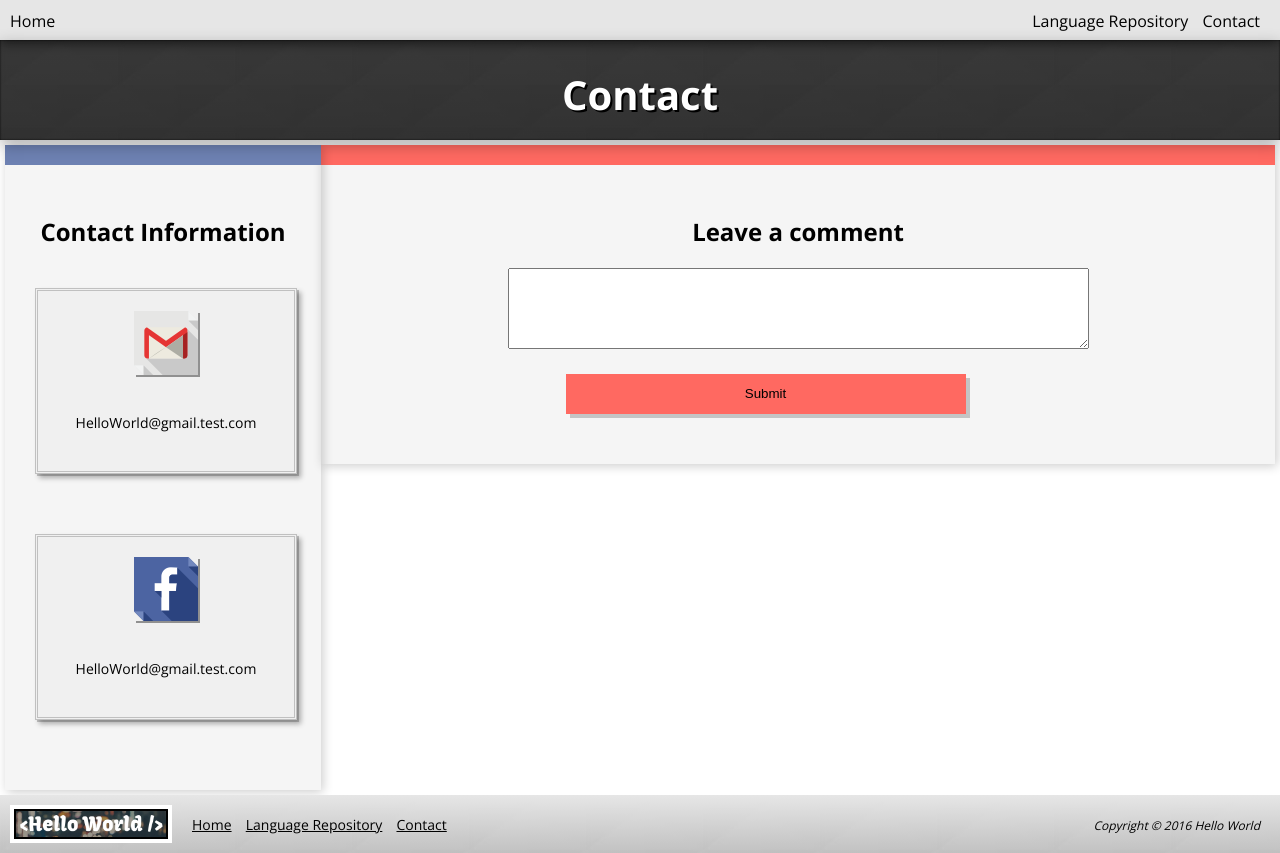
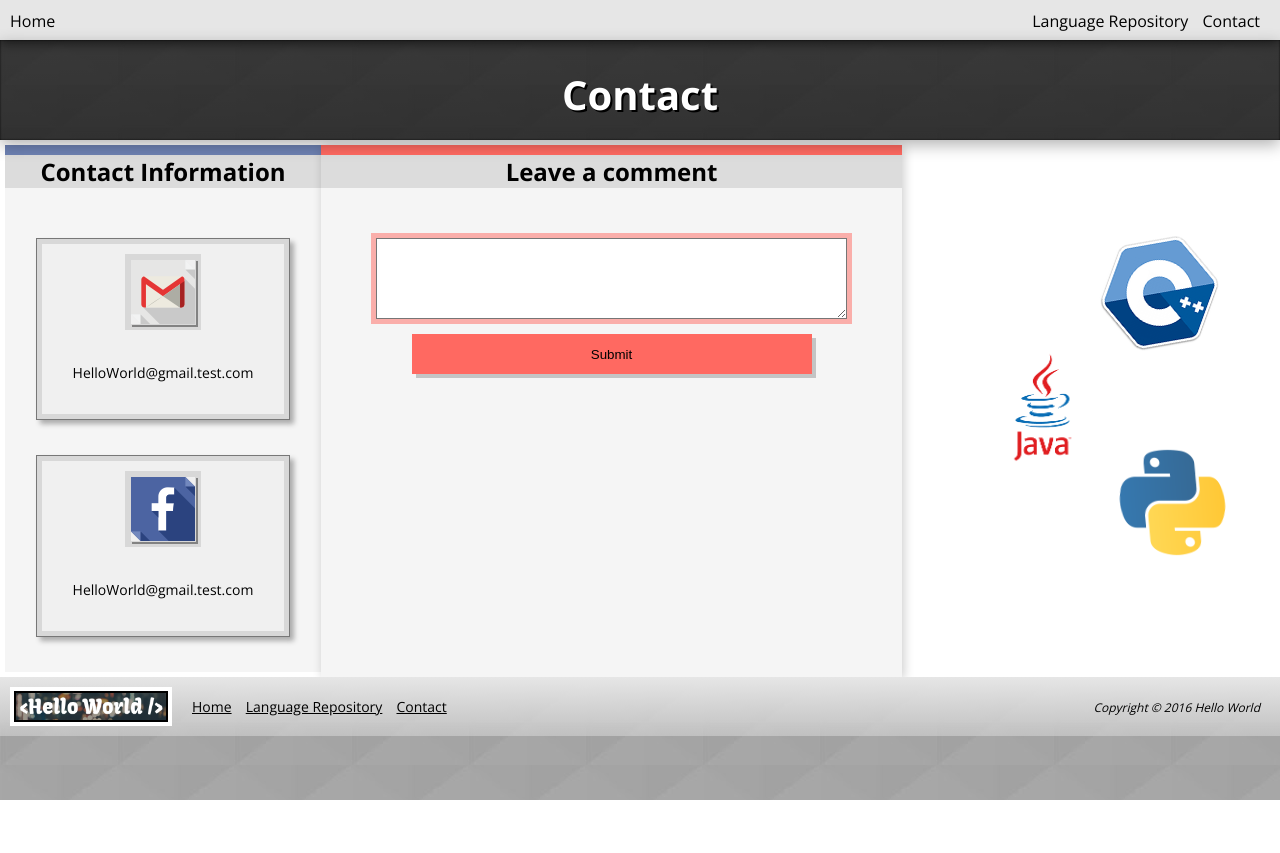
Before and after one commit to edwin0258/CS195_final, a plain HTML site: page contact.html in a window 1280 px wide. After the commit the page ends 800 px from the top, so only its background shows below. Drawn offline with nearby package versions, Linux system fonts and the light colour scheme.

Commit message:
Almost Done with final design for each page!

```diff
--- a/contact.html
+++ b/contact.html
@@ -8,6 +8,7 @@
   <link rel="stylesheet" href="styles/style.css"/>
   <link rel="stylesheet" href="styles/contact.css"/>
   <link href='https://fonts.googleapis.com/css?family=Open+Sans:400,700,300' rel='stylesheet' type='text/css'>
+
   <link rel="icon" href="favicon.ico" type="image/x-icon"/>
   <link rel="shortcut icon" href="images/favicon.ico" type="image/x-icon"/>
   <!-- [if lt IE 9]>
@@ -54,6 +55,11 @@
             <input type="submit" class="button"/>
           </form>
         </section>
+        <section class="images">
+        <img class="image_one image" src="images/c_plus.png" alt="c++ logo"/>
+        <img class="image_two image" src="images/java.png" alt="java logo"/>
+        <img class="image_three image" src="images/python.png" alt="python logo"/>
+      </section>
     </div>
     <footer>
       <img src="images/logo.png" alt="Hello World Logo"/>
--- a/scripts/language.js
+++ b/scripts/language.js
@@ -1,8 +1,8 @@
-var colors = ["#5BC0EB","#FDE74C","#9BC53D","#E55934","#FA7921"];
-
+var colors = ["#5BC0EB","#FDE74C","#9BC53D","#E55934","#FA7921"  , "#FFBF00","#E83F6F","#2274A5","#32936F","#BBBBBB"];
+var link_colors = ["#5BC0EB","#FDE74C","#9BC53D","#E55934","#FA7921"]
 
 $(document).ready(function(){
-
+    var color = link_colors[Math.floor(Math.random()*link_colors.length)];
     var width = 0;
     $("header h1").hide();
     $("header h1").fadeIn("slow");
@@ -27,4 +27,5 @@ $(document).ready(function(){
             $(this).css({"background-color": "white"});
         })
     })
+    $(".links").css({background: color});
 })
--- a/styles/contact.css
+++ b/styles/contact.css
@@ -1,24 +1,34 @@
 .main .contact_info, .main .contact_container{
   display:inline-block;
+  overflow:hidden;
 }
+h2{
+  background-color:rgba(0,0,0,.1);
+  margin:0px;
+  margin-bottom:50px;
+}
+/* Contact Info Section */
 .contact_info{
   float:left;
-  width:20vw;
-  padding:30px;
+  width:calc(20vw + 60px);
   text-align:center;
   background-color:rgba(0,0,0,.04);
-  border-top:20px solid #6D81B2;
-  box-shadow:2px 2px 10px rgba(0,0,0,.2);
+  border-top:10px solid #6D81B2;
+
+
+}
+.contact_info h2{
+  margin-top:0px;
 }
 .contact_container{
     font-size:14px;
-    width:100%;
+    width:80%;
     height:180px;
-    margin:20px auto 40px auto;
+    margin:0px 30px 30px 30px;
     background-color:rgb(240,240,240);
-    border:double rgba(0,0,0,.2) 3px;
-    box-shadow:2px 2px 0px rgba(0,0,0,.2), 4px 4px 5px rgba(0,0,0,.3);
+    box-shadow:inset 0px 0px 0px 5px rgba(0,0,0,.1),4px 4px 5px rgba(0,0,0,.3);
     word-wrap:break-word;
+    border:1px solid rgba(0,0,0,.5);
 }
 .contact_container:hover{
   opacity:.8;
@@ -27,24 +37,31 @@
 .contact_container img{
   margin-top:20px;
   margin-bottom:20px;
-  box-shadow:2px 2px rgba(0,0,0,.4);
+  box-shadow:2px 2px rgba(0,0,0,.4), 0px 0px 0px 5px rgba(0,0,0,.1);
+  border:1px solid rgba(0,0,0,.1);
 }
+/* Comment Section */
 .comment{
-  padding-top:30px;
+  position:absolute;
+  top:5px;
+  bottom:0;
   padding-bottom:30px;
-  border-top:20px solid #FF6961;
+  border-top:10px solid #FF6961;
   margin-left:calc(20vw + 60px);
 
   text-align:center;
   background-color:rgba(0,0,0,.04);
   box-shadow:2px 2px 10px rgba(0,0,0,.2);
 
+
+}
+textarea{
+  width:80%;
+  box-shadow:0px 0px 0px 5px rgba(255,105,97,.5);
 }
 
-
 .button{
-  margin:20px 85px 20px 20px;
-
+  margin:10px auto 0px auto;
   width:400px;
   height:40px;
   background-color:#ff6961;
@@ -57,17 +74,51 @@
 .button:hover{
   -webkit-transition: .5s all;
   transition:.5s all;
-  margin-right:81px;
-  margin-top:24px;
   box-shadow:1px 1px 0px rgba(0,0,0,.2);
   background-color:#ff9961;
 }
+/*Images */
+.images{
+  position:absolute;
+  right:0;
+  top:50px;
+  width:calc(25%);
 
-@media only screen and (max-width: 680px){
+}
+.images img{
+  height:125px;
+}
+.image_one{
+  float:right;
+  margin:40px;
+  transform:rotate(20deg);
+}
+.image_two{
+
+  float:left;
+  margin-left:20px;
+  margin-top:-50px;
+}
+.image_three{
+  position:absolute;
+  float:right;
+  top:250px;
+  left:150px;
+  transform:skew(5deg);
+}
+@media only screen and (max-width: 1100px){
+  .images{
+    display:none;
+  }
+}
+@media only screen and (max-width: 850px){
+
   .contact_info{
-    width:calc(100% - 60px);
+    overflow:hidden;
+    width:calc(100%);
   }
   .comment{
+    position:relative;
     margin:0;
     padding:0;
     clear:left;
--- a/styles/style.css
+++ b/styles/style.css
@@ -25,6 +25,9 @@ body{
   text-decoration:none;
   padding-top:10px;
 
+}
+.language{
+  box-shadow:5px 5px rgba(0,0,0,.1);
 }
 a:link{
   color:black;
```
Also changed, not shown: index.html (+2 -2 lines), repository.html (+11 -1 lines), styles/index.css (+42 -15 lines), styles/language.css (+16 -2 lines), styles/repository.css (+16 -4 lines), images/c_plus.png (added), images/java.png (added), images/python.png (added).
